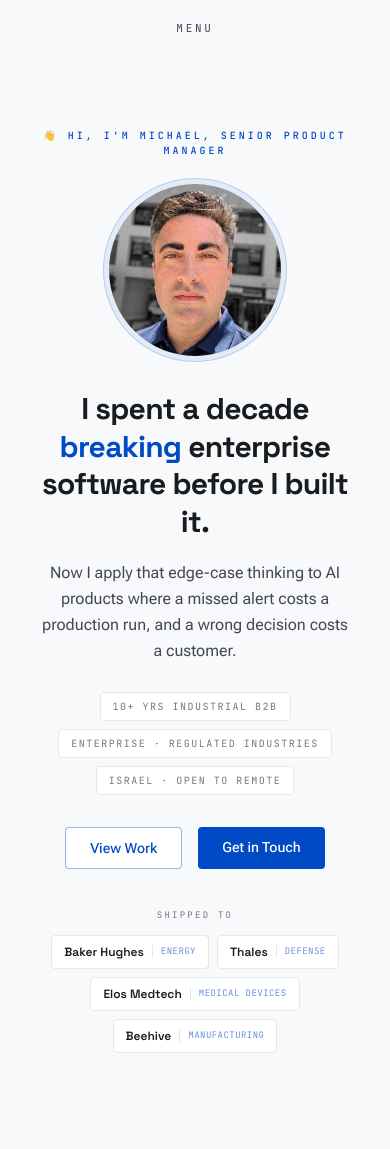
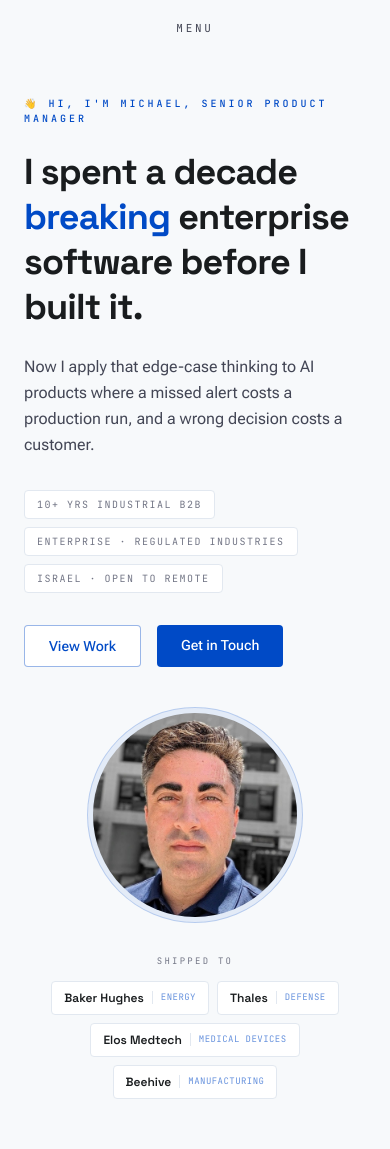
Before and after one commit to korm85/ClaudeCode-portfolio-dev, a Next.js app: page / in a window 390 px wide. Shown: the top 1149 px of the page. Built offline with nearby package versions, Linux system fonts and the light colour scheme.

Commit message:
feat: two-column hero layout for desktop
Left col: headline, subtext, credential tags, CTAs (left-aligned)
Right col: photo (larger, 64×64 on desktop), client chips below
Mobile stays stacked. Removes min-h-screen floating content problem.

```diff
--- a/app/page.tsx
+++ b/app/page.tsx
@@ -38,36 +38,30 @@ export default function Home() {
       {/* ── Hero ── */}
       <section
         id="hero"
-        className="relative min-h-screen flex flex-col items-center justify-center px-6 py-32 border-b border-border-dark overflow-hidden bg-canvas"
+        className="relative min-h-screen flex items-center px-6 md:px-12 py-24 border-b border-border-dark overflow-hidden bg-canvas"
       >
-        <div className="flex flex-col items-center text-center max-w-4xl mx-auto px-4">
-          <p className="font-mono text-[10px] md:text-xs uppercase tracking-[0.3em] text-primary font-medium mb-5">
+        <div className="max-w-5xl mx-auto w-full">
+          {/* Desktop: two-column. Mobile: stacked. */}
+          <div className="flex flex-col md:flex-row md:items-center md:gap-16 gap-10">
+
+            {/* Left col — text */}
+            <div className="flex-1 flex flex-col items-start">
+              <p className="font-mono text-[10px] uppercase tracking-[0.3em] text-primary font-medium mb-6">
                 👋 Hi, I&apos;m Michael, Senior Product Manager
               </p>
 
-          <div className="mb-7 rounded-full p-[3px] bg-primary-dim border border-primary/20 hover:border-primary/50 transition-colors duration-500">
-            <Image
-              src="/profile.jpeg"
-              alt="Michael Korenevsky"
-              width={220}
-              height={220}
-              priority
-              className="h-44 w-44 md:h-52 md:w-52 rounded-full object-cover object-top p-0.5"
-            />
-          </div>
-
-          <h1 className="text-3xl md:text-4xl lg:text-5xl font-bold font-display text-text-primary leading-tight tracking-tight max-w-3xl mb-5">
+              <h1 className="text-4xl md:text-5xl lg:text-6xl font-bold font-display text-text-primary leading-tight tracking-tight mb-6">
                 I spent a decade{" "}
                 <em className="not-italic text-primary">breaking</em>{" "}
                 enterprise software before I built it.
               </h1>
 
-          <p className="text-base md:text-lg text-text-secondary leading-relaxed max-w-2xl mb-7">
+              <p className="text-base md:text-lg text-text-secondary leading-relaxed mb-8 max-w-lg">
                 Now I apply that edge-case thinking to AI products where a missed alert costs a production run, and a wrong decision costs a customer.
               </p>
 
               {/* Credential tags */}
-          <div className="flex flex-wrap justify-center gap-2 mb-8">
+              <div className="flex flex-wrap gap-2 mb-8">
                 {["10+ yrs Industrial B2B", "Enterprise · Regulated Industries", "Israel · Open to Remote"].map((tag) => (
                   <span
                     key={tag}
@@ -78,7 +72,7 @@ export default function Home() {
                 ))}
               </div>
 
-          <div className="flex gap-4 mb-10">
+              <div className="flex gap-4">
                 <a
                   href="#work"
                   className="text-primary text-sm font-medium border border-primary/40 bg-surface px-6 py-2.5 rounded hover:bg-primary-dim hover:border-primary/70 transition-all"
@@ -92,13 +86,27 @@ export default function Home() {
                   Get in Touch
                 </a>
               </div>
+            </div>
 
-          {/* Client chips with industry context */}
-          <div className="w-full max-w-xl">
-            <p className="font-mono text-[9px] uppercase tracking-[0.25em] text-text-muted mb-3">
+            {/* Right col — photo + client chips */}
+            <div className="flex flex-col items-center md:items-end gap-8 md:w-72 shrink-0">
+              <div className="rounded-full p-[3px] bg-primary-dim border border-primary/20 hover:border-primary/50 transition-colors duration-500">
+                <Image
+                  src="/profile.jpeg"
+                  alt="Michael Korenevsky"
+                  width={260}
+                  height={260}
+                  priority
+                  className="h-52 w-52 md:h-64 md:w-64 rounded-full object-cover object-top p-0.5"
+                />
+              </div>
+
+              {/* Client chips */}
+              <div className="w-full">
+                <p className="font-mono text-[9px] uppercase tracking-[0.25em] text-text-muted mb-3 text-center md:text-right">
                   Shipped to
                 </p>
-            <div className="flex flex-wrap justify-center gap-2">
+                <div className="flex flex-wrap justify-center md:justify-end gap-2">
                   {[
                     { name: "Baker Hughes", industry: "Energy" },
                     { name: "Thales", industry: "Defense" },
@@ -116,6 +124,9 @@ export default function Home() {
                     </div>
                   ))}
                 </div>
+              </div>
+            </div>
+
           </div>
         </div>
       </section>
```
Lines whose indentation alone changed are shown as unchanged.
